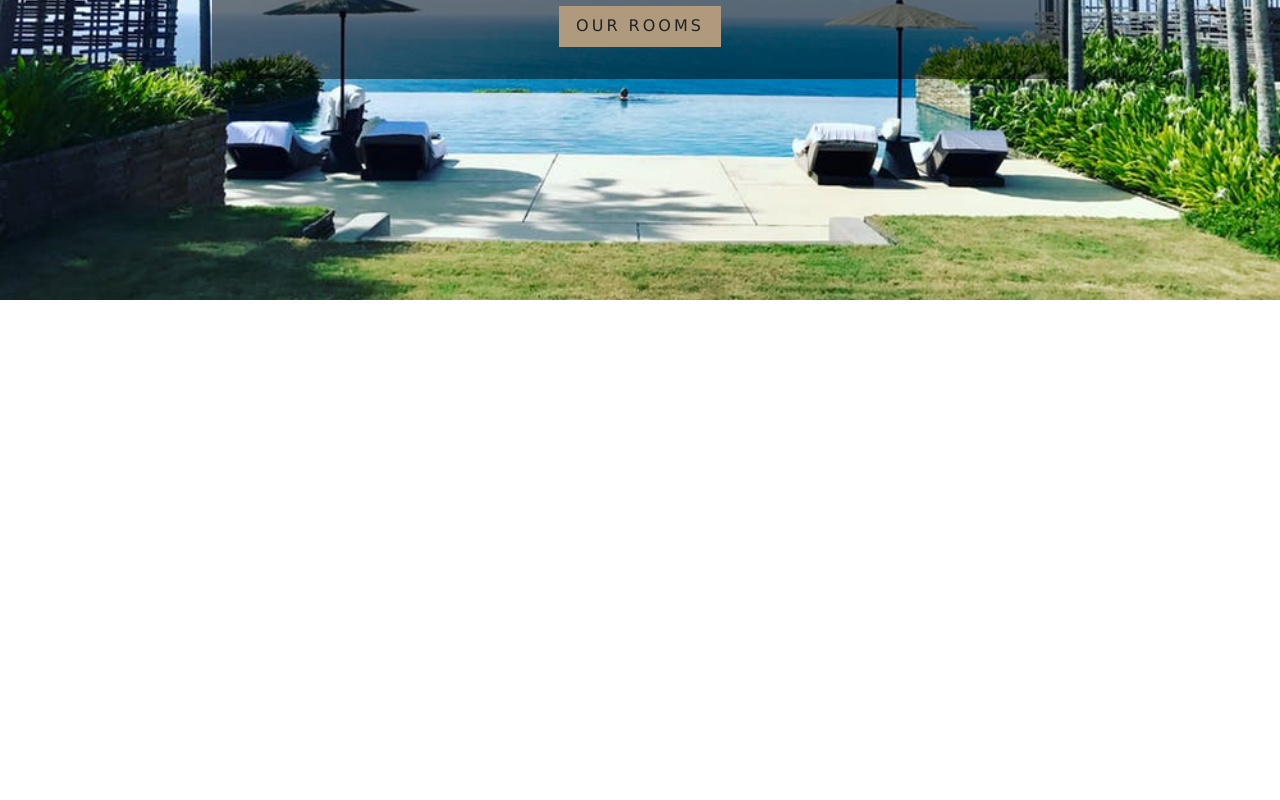
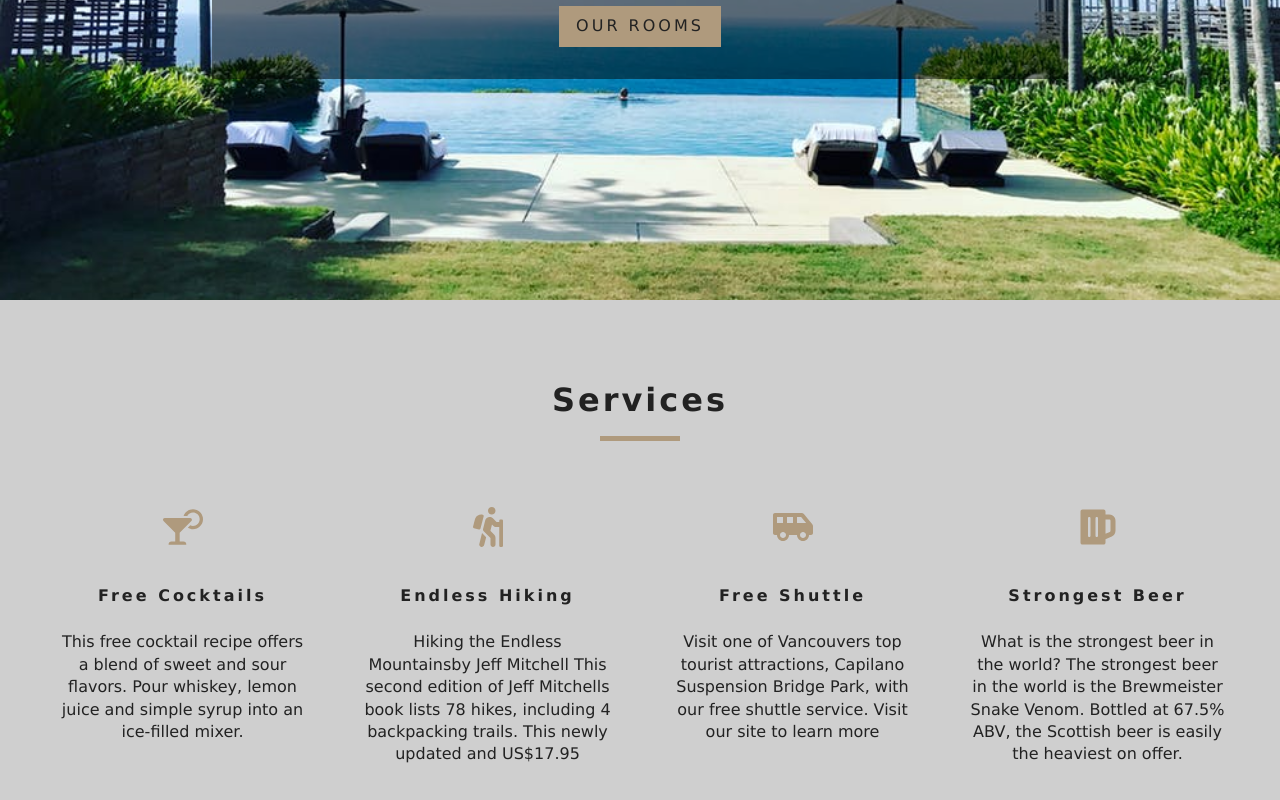
Before and after one commit to hamedjbbri/vancity-hotel-reactjs, a React (Create React App) app: page / in a window 1280 px wide. Shown: the part 500-1300 px from the top of the page. Before the commit the page ends 800 px from the top, so only its background shows below. Built offline with nearby package versions, Linux system fonts and the light colour scheme.

Commit message:
Services done

```diff
--- a/src/App.css
+++ b/src/App.css
@@ -252,6 +252,7 @@ h6 {
 }
 .services h6 {
   letter-spacing: var(--mainSpacing);
+  text-transform: capitalize;
 }
 .services p {
   width: 80%;
--- /dev/null
+++ b/src/components/Services.js
@@ -0,0 +1,48 @@
+import React, { Component } from 'react'
+import { FaCocktail, FaHiking, FaShuttleVan, FaBeer} from 'react-icons/fa';
+import Title from './Title';
+
+export default class Services extends Component {
+    state= {
+        services: [
+            {
+                icon: <FaCocktail/>,
+                title: "Free Cocktails",
+                info: 'This free cocktail recipe offers a blend of sweet and sour flavors. Pour whiskey, lemon juice and simple syrup into an ice-filled mixer.  '
+            },
+            {
+                icon: <FaHiking/>,
+                title: "Endless Hiking",
+                info: 'Hiking the Endless Mountainsby Jeff Mitchell This second edition of Jeff Mitchells book lists 78 hikes, including 4 backpacking trails. This newly updated and US$17.95'
+            },
+            {
+                icon: <FaShuttleVan/>,
+                title: "Free Shuttle",
+                info: 'Visit one of Vancouvers top tourist attractions, Capilano Suspension Bridge Park, with our free shuttle service. Visit our site to learn more'
+            },
+            {
+                icon: <FaBeer/>,
+                title: "Strongest Beer",
+                info: 'What is the strongest beer in the world? The strongest beer in the world is the Brewmeister Snake Venom. Bottled at 67.5% ABV, the Scottish beer is easily the heaviest on offer.'
+            }
+        ]
+    }
+    render() {
+        return (
+            <section className="services">
+
+                <Title title="services" />
+               <div className="services-center">
+                   {this.state.services.map((item,index) => {
+                   return <article key={index} className="service">
+                   <span>{item.icon}</span>
+                   <h6>{item.title}</h6>
+                   <p>{item.info}</p>
+                   </article>
+                   })}
+               </div>
+
+            </section>
+        )
+    }
+}
--- /dev/null
+++ b/src/components/Title.js
@@ -0,0 +1,10 @@
+import React from 'react'
+
+export default function Title({title}) {
+    return (
+        <div className="section-title">
+             <h4>{title}</h4>
+             <div />
+        </div>
+    )
+}
--- a/src/pages/Home.js
+++ b/src/pages/Home.js
@@ -2,15 +2,19 @@ import React from 'react';
 import Hero from '../components/Hero'
 import Banner from '../components/Banner'
 import {Link} from 'react-router-dom'
-
+import Services from '../components/Services'
 
 export default function Home() {
-    return (<Hero>
+    return (
+     <>
+     <Hero>
          <Banner title="luxurious rooms" subtitle="deluxe rooms starting at $299">
-          <Link to="/rooms" className="btn-primary" >
+          <Link to="/rooms" className="btn-primary">
               Our rooms
           </Link>
          </Banner>
     </Hero>
+    <Services />
+    </>
     );
 }
```
